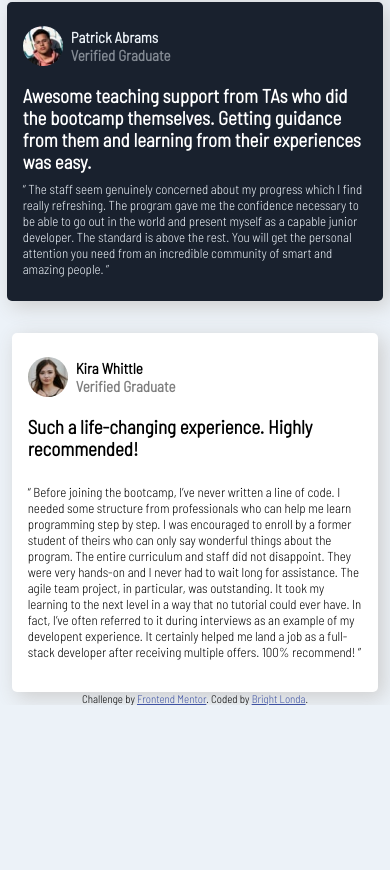
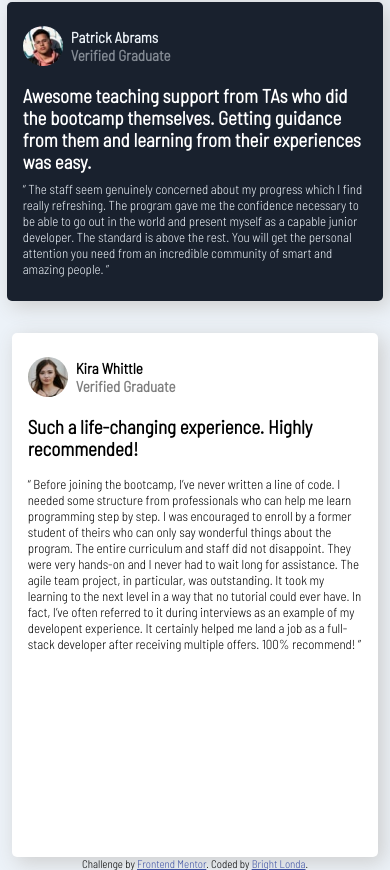
Before and after one commit to cozyCodr/fem-testimonials, a plain HTML site: page index.html in a window 390 px wide. Shown: the part 774-1644 px from the top of the page. Before the commit the page ends 1479 px from the top, so only its background shows below. Drawn offline with Linux system fonts and the light colour scheme.

Commit message:
Update index.css

```diff
--- a/index.css
+++ b/index.css
@@ -118,13 +118,18 @@ em {
     margin: auto;
     background-color: hsl(0, 0%, 100%);
     width: 85%;
+    height: 516px;
     padding-bottom: 0;
     margin-top: 1rem;
 }
 
+#kira .header {
+    margin-bottom: 1rem;
+}
+
 #kira p {
-    margin-top: 1.5rem;
-    padding-bottom: 2rem;
+    margin-top: 2rem;
+    width: 87%;
 }
 
 .header {
@@ -233,6 +238,15 @@ h2 {
         margin-left: 0;
     }
 
+    #kira .header {
+    margin-bottom: 0;
+}
+
+#kira p {
+    margin-top: 1rem;
+    width: auto;
+}
+
     #quotes {
         left: 60%;
     }
```
